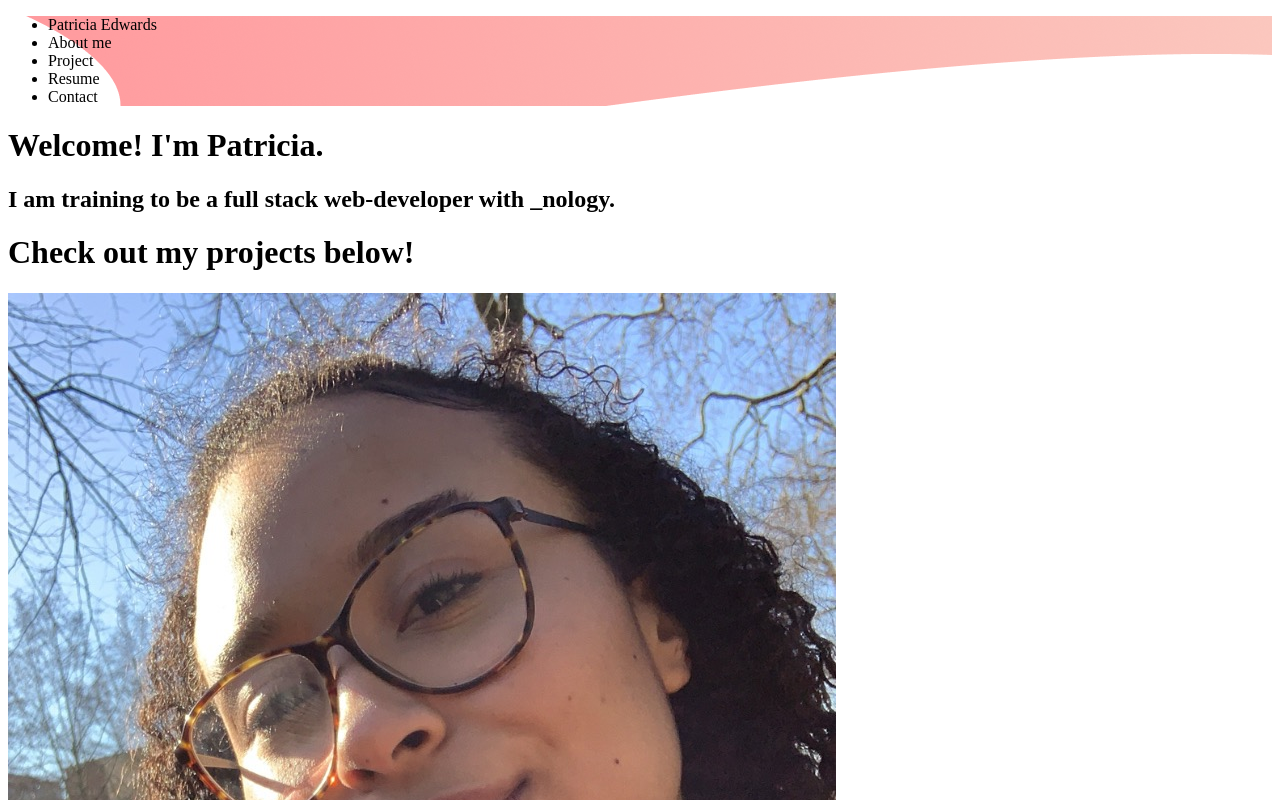
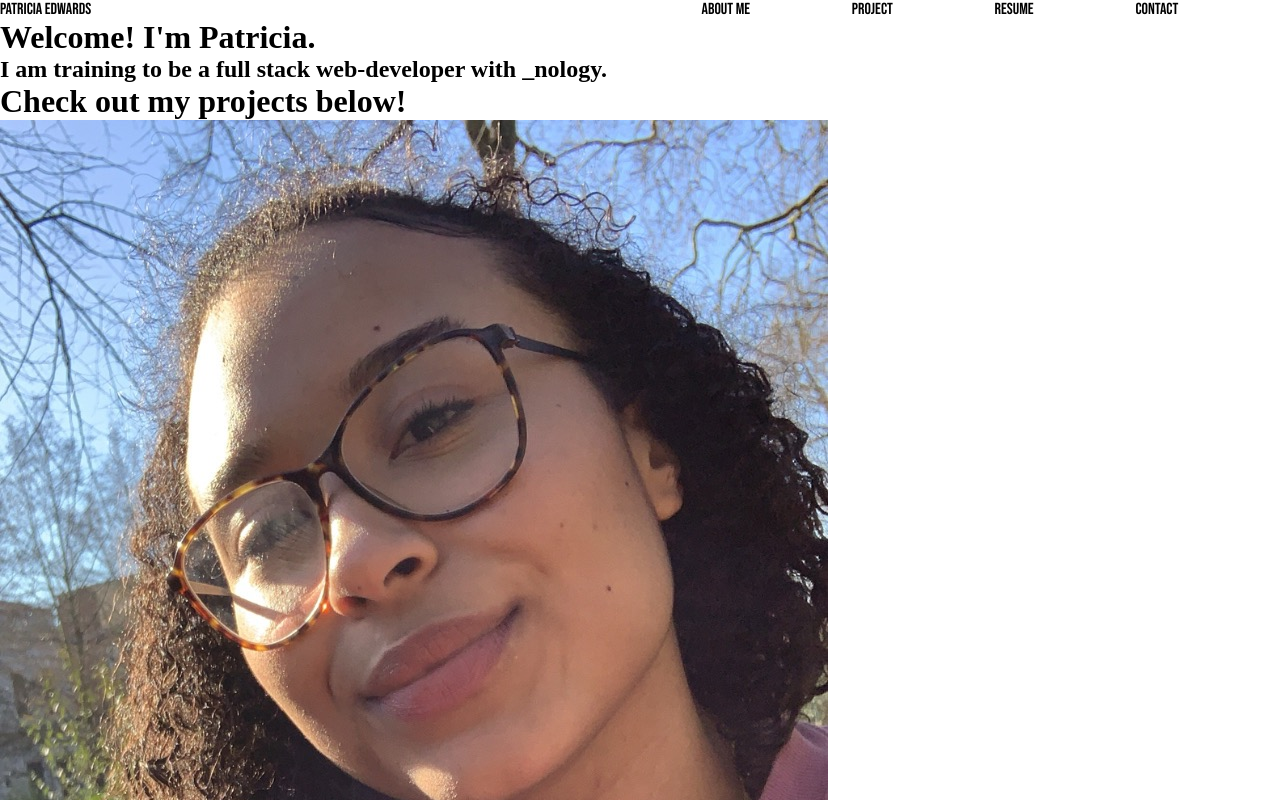
Before and after one commit to patriciaje16/Portfolio-, a plain HTML site: page index.html in a window 1280 px wide. Shown: the top 800 px of the page. Drawn offline with Linux system fonts and the light colour scheme.

Commit message:
formated nav bar and changed font

```diff
--- a/index.html
+++ b/index.html
@@ -7,16 +7,18 @@
   <meta name="viewport" content="width=device-width, initial-scale=1.0">
   <title>Patricia's Portfolio</title>
   <link rel="stylesheet" href="styles.css">
+  <link href="https://fonts.googleapis.com/css2?family=Bebas+Neue&family=Open+Sans:wght@300&family=Source+Sans+3&display=swap" rel="stylesheet">
 </head>
 
 <body>
+
   <nav>
     <ul>
-      <li>Patricia Edwards</li>
-      <li>About me</li>
-      <li>Project</li>
-      <li>Resume</li>
-      <li>Contact</li>
+      <li class="name">Patricia Edwards</li>
+      <li class="about">About me</li>
+      <li class="project">Project</li>
+      <li class="resume">Resume</li>
+      <li class="contact">Contact</li>
     </ul>
   </nav>
 
--- a/styles.scss
+++ b/styles.scss
@@ -1,3 +1,43 @@
-nav {
-  background-image: url("./assets/Rectangle.png")
+* {
+  margin: 0;
+  padding: 0;
 }
+
+
+.name {
+  grid-area: name;
+}
+
+.about {
+  grid-area: about;
+}
+
+.project {
+  grid-area: project;
+}
+
+.resume {
+  grid-area: resume;
+}
+
+.contact {
+  grid-area: contact;
+}
+
+body {
+
+  nav {
+
+    ul {
+      display: grid;
+      grid-template-areas:
+        "name name name name name name about project resume contact";
+      list-style-type: none;
+
+      li {
+        font-family: 'Bebas Neue'
+      }
+
+    }
+  }
+}
```
Also changed, not shown: styles.css.
